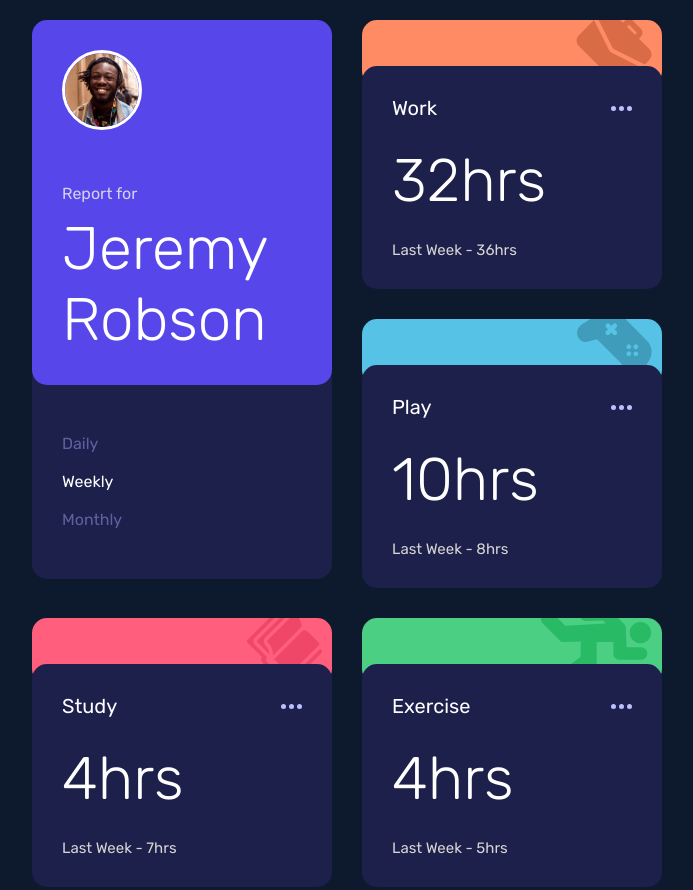
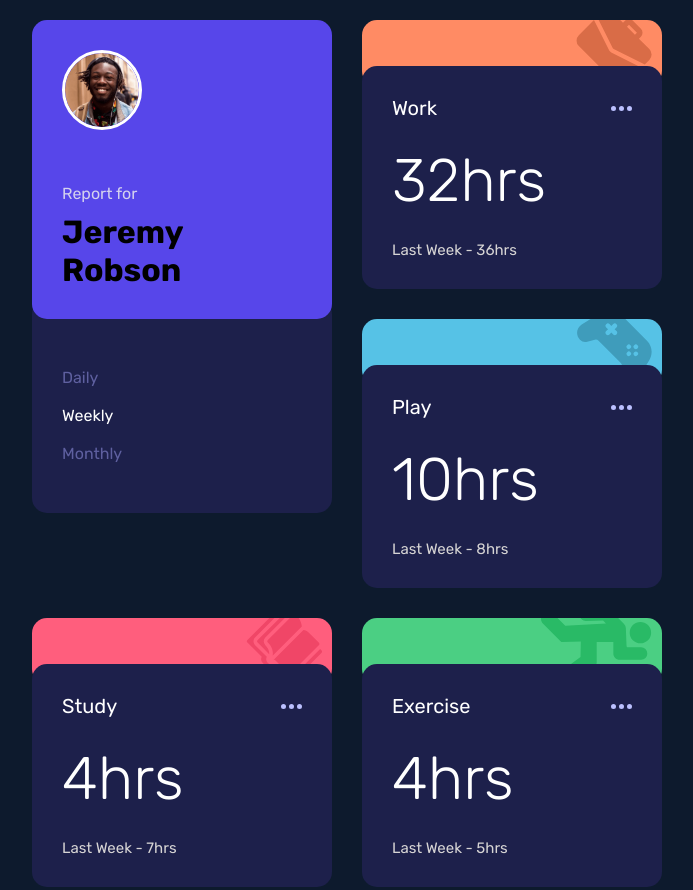
Before and after one commit to NadaElho/Time-tracking-dashboard, a plain HTML site: page index.html in a window 1280 px wide. Shown: the top 890 px of the page, without its empty margins (293-986 px from the left). Drawn offline with Linux system fonts and the light colour scheme.

Commit message:
Update index.html

```diff
--- a/index.html
+++ b/index.html
@@ -5,16 +5,17 @@
     <meta http-equiv="X-UA-Compatible" content="IE=edge" />
     <meta name="viewport" content="width=device-width, initial-scale=1.0" />
     <link rel="stylesheet" href="style.css" />
-    <title>Document</title>
+    <title>Time tracking dashboard</title>
   </head>
   <body>
+    <main>
       <div class="dashboard">
         <div class="one">
           <div class="name">
               <img src="./images/image-jeremy.png" alt=""/>
               <div>
                   <span>Report for</span>
-                <h6>Jeremy Robson</h6>
+                  <h1>Jeremy Robson</h1>
               </div>
           </div>
           <div class="time">
@@ -25,6 +26,7 @@
         </div>
         </div>
       </div>
+    </main>
     <script src="script.js"></script>
   </body>
 </html>
```
Lines whose indentation alone changed are shown as unchanged.
